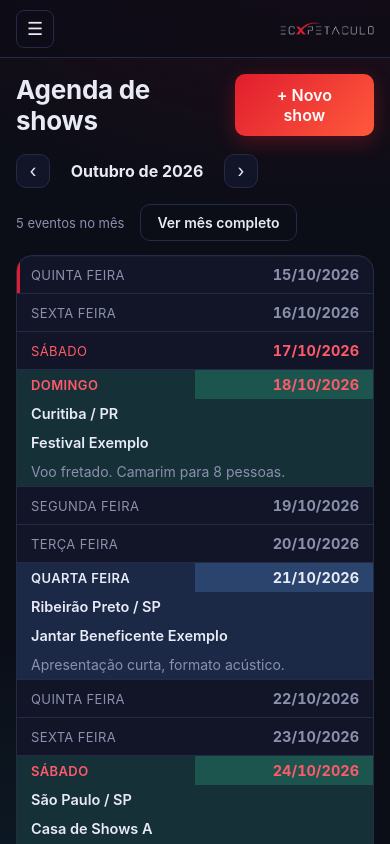
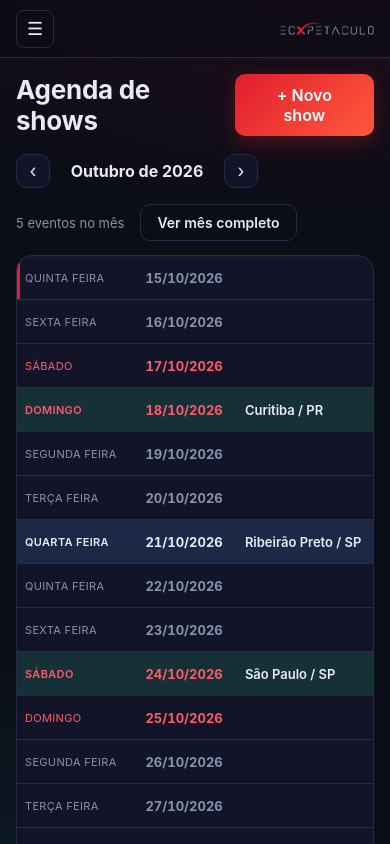
Before and after one commit to ecxpetaculosistema/ECXPETACULO, a React (Vite) app: page /agenda in a window 390 px wide. Shown: the top 844 px of the page. Built offline with nearby package versions, Linux system fonts and the light colour scheme.

Commit message:
Agenda no celular: só dia da semana, data e cidade/UF, uma linha por dia
Co-Authored-By: Claude Sonnet 5.5 <noreply@anthropic.com>
Claude-Session: https://claude.ai/code/session_01MMoSasdxXjchF88ATCYD7f

```diff
--- a/src/pages/Agenda.jsx
+++ b/src/pages/Agenda.jsx
@@ -76,7 +76,7 @@ export default function Agenda() {
               <div key={iso} className={'agenda-row empty-day' + (iso === today ? ' is-today' : '')}>
                 <span className={dayCls}>{weekday(iso)}</span>
                 <span className={'d-date' + (weekend ? ' weekend' : '')}>{fmtDate(iso)}</span>
-                <span /><span /><span />
+                <span className="d-city" /><span className="d-event" /><span className="d-obs" />
               </div>
             )
           }
--- a/src/styles.css
+++ b/src/styles.css
@@ -269,3 +269,17 @@ h1, h2, h3 { margin: 0; }
   .btn-ghost { margin-left: 0; }
 }
 @media (max-width: 640px) { .modal-grid { grid-template-columns: 1fr; } }
+
+/* Agenda no celular: só dia da semana, data e cidade/UF, um dia por linha */
+@media (max-width: 700px) {
+  .agenda-row { grid-template-columns: 1.15fr .95fr 1.3fr; min-height: 44px; font-size: 13px; }
+  .agenda-row > span { padding: 8px 8px; border-left: 0 !important; }
+  .d-week { font-size: 11px; text-align: left; }
+  .d-date { text-align: left; }
+  .d-city { grid-column: auto; font-weight: 600; }
+  .d-event, .d-obs { display: none; }
+  .empty-day > span:nth-child(n+4) { display: none; }
+  .empty-day > span:nth-child(3) { display: block; }
+  .has-event .d-date { background: none; }
+  .agenda-legend { font-size: 12px; }
+}
```
